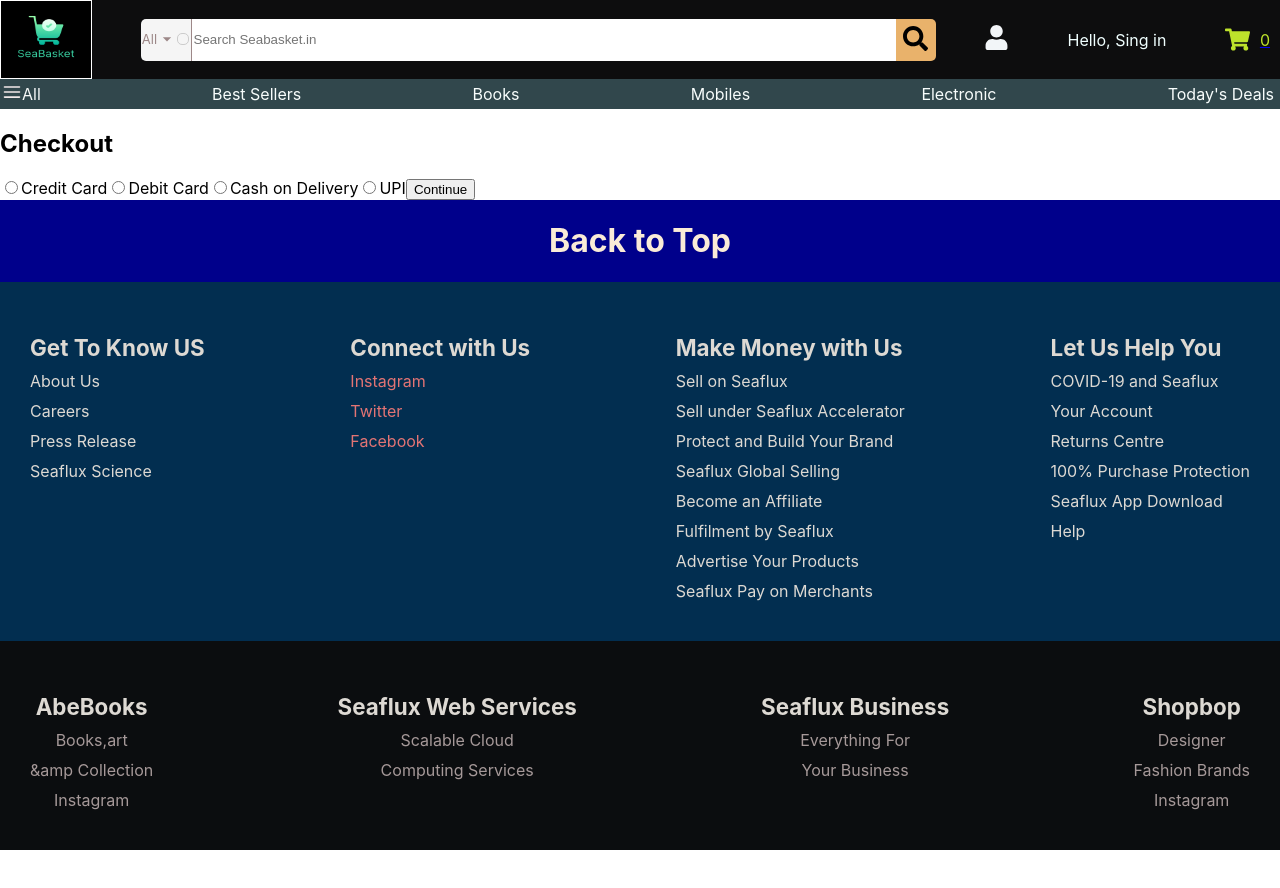
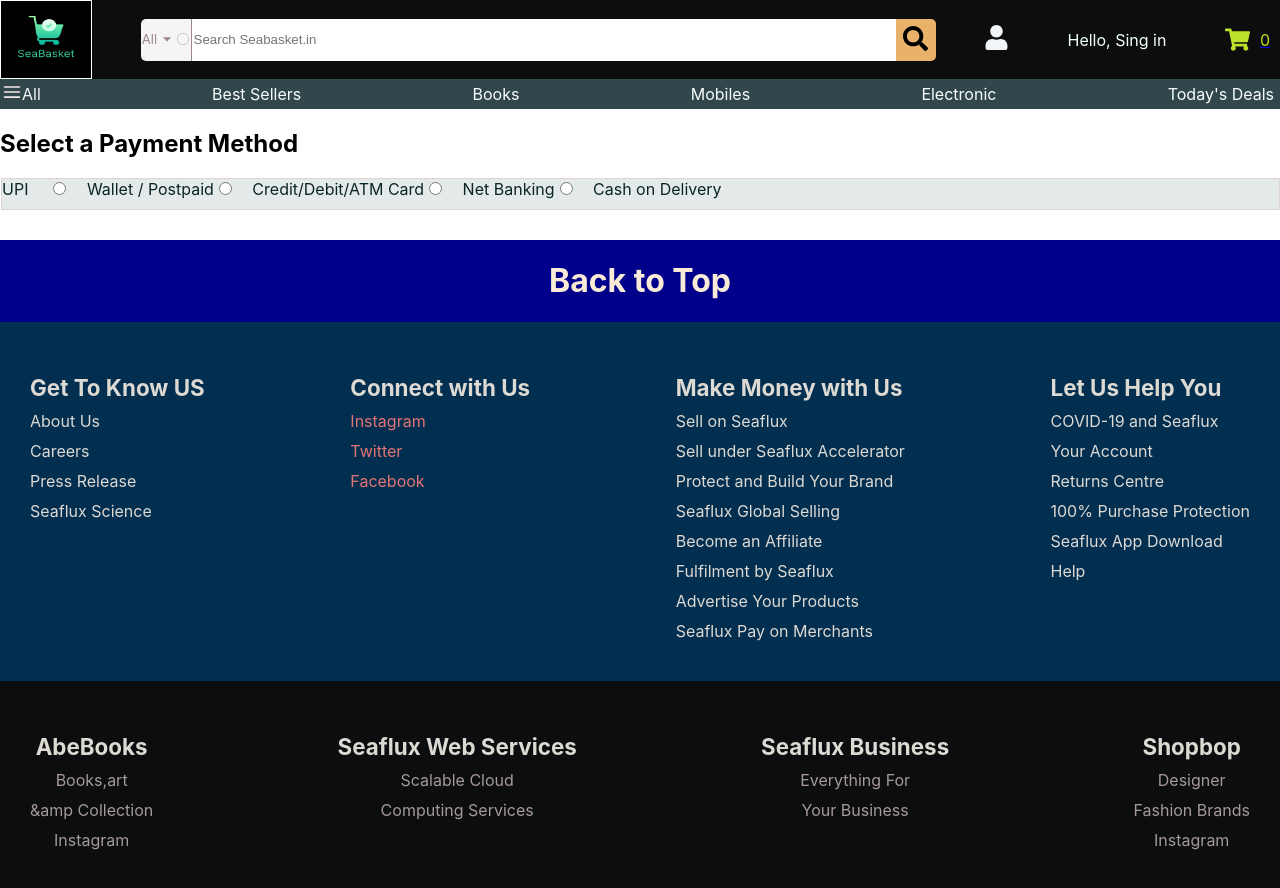
Before and after one commit to mukeshjamod/SeaBasket, a React (Create React App) app in the folder app/: page /payment in a window 1280 px wide. Before the commit the page ends 850 px from the top, so only its background shows below. Built offline with nearby package versions, Linux system fonts and the light colour scheme.

Commit message:
fix: export  checkout to payment

```diff
--- a/app/src/App.js
+++ b/app/src/App.js
@@ -7,7 +7,7 @@
 import Home from './pages/Home';
 import RootLayout from './pages/Root';
 import Checkout from './components/Cart/Checkout';
-import Payment from './components/Cart/Payment';
+import PaymentMethods from './components/Cart/Payment';
 import SingleProduct from './components/Product/SingleProduct';
 import Address from './components/Product/Address';
 import Profile from './components/Layout/Profile';
@@ -30,7 +30,7 @@
           <Route path='/login' element={<Login />} />
           <Route path='/checkout' element={<Checkout/>}>
             </Route>
-            <Route path='/payment' element={<Payment/>}/>
+            <Route path='/payment' element={<PaymentMethods/>}/>
             <Route path='/address' element={<Address/>}/>
             <Route path='/profile' element={<Profile/>}></Route>
 
--- a/app/src/components/Cart/Payment.js
+++ b/app/src/components/Cart/Payment.js
@@ -1,66 +1,44 @@
 import React, { useState } from 'react';
+import classes from './PaymentMethod.module.css';
 
-const Checkout = () => {
-  const [paymentOption, setPaymentOption] = useState('');
+function PaymentMethods() {
+  const [paymentMethod, setPaymentMethod] = useState('');
 
-  const handlePaymentOptionChange = (event) => {
-    setPaymentOption(event.target.value);
+  const handlePaymentChange = (event) => {
+    setPaymentMethod(event.target.value);
   };
 
-  const handleSubmit = (event) => {
-    event.preventDefault();
-    // Do something with selected payment option
-    console.log(paymentOption);
-  };
+  return (<section>
 
-  return (
-    <div>
-      <h2>Checkout</h2>
-      <form onSubmit={handleSubmit}>
-        <label>
-          <input
-            type="radio"
-            name="paymentOption"
-            value="Credit Card"
-            checked={paymentOption === 'Credit Card'}
-            onChange={handlePaymentOptionChange}
-          />
-          Credit Card
-        </label>
-        <label>
-          <input
-            type="radio"
-            name="paymentOption"
-            value="Debit Card"
-            checked={paymentOption === 'Debit Card'}
-            onChange={handlePaymentOptionChange}
-          />
-          Debit Card
-        </label>
-        <label>
-          <input
-            type="radio"
-            name="paymentOption"
-            value="Cash on Delivery"
-            checked={paymentOption === 'Cash on Delivery'}
-            onChange={handlePaymentOptionChange}
-          />
-          Cash on Delivery
-        </label>
-        <label>
-          <input
-            type="radio"
-            name="paymentOption"
-            value="UPI"
-            checked={paymentOption === 'UPI'}
-            onChange={handlePaymentOptionChange}
-          />
-          UPI
-        </label>
-        <button type="submit">Continue</button>
-      </form>
+
+
+      <h2>Select a Payment Method</h2>
+    <div className={classes.methods}>
+      <div className={classes.options}>
+        <div className={classes.option}>
+          <input type="radio" id="upi" name="payment" value="upi" checked={paymentMethod === 'upi'} onChange={handlePaymentChange} />
+          <label htmlFor="upi">UPI</label>
+        </div>
+        <div className={classes.wallet} >
+          <input type="radio" id="wallet" name="payment" value="wallet" checked={paymentMethod === 'wallet'} onChange={handlePaymentChange} />
+          <label htmlFor="wallet">Wallet / Postpaid</label>
+        </div>
+        <div className={classes.card}>
+          <input type="radio" id="card" name="payment" value="card" checked={paymentMethod === 'card'} onChange={handlePaymentChange} />
+          <label htmlFor="card">Credit/Debit/ATM Card</label>
+        </div>
+        <div className={classes.netbanking}>
+          <input type="radio" id="net-banking" name="payment" value="net-banking" checked={paymentMethod === 'net-banking'} onChange={handlePaymentChange} />
+          <label htmlFor="net-banking">Net Banking</label>
+        </div>
+        <div className={classes.cod}>
+          <input type="radio" id="cod" name="payment" value="cod" checked={paymentMethod === 'cod'} onChange={handlePaymentChange} />
+          <label htmlFor="cod">Cash on Delivery</label>
+        </div>
+      </div>
     </div>
+    </section>
   );
-};
+}
 
-export default Checkout;
+export default PaymentMethods;
--- /dev/null
+++ b/app/src/components/Cart/PaymentMethod.module.css
@@ -0,0 +1,69 @@
+.methods {
+    margin-bottom: 30px;
+    margin-left: 1px;
+    margin-top: 2px;
+    /* display: flex;
+    flex-flow: row; */
+    text-align: center;
+    color: rgb(10, 37, 37);
+    justify-content: first baseline;
+    border: 1px solid rgb(224, 211, 211);
+    background-color: rgb(228, 234, 234);
+  }
+
+  .h2 {
+    margin-bottom: 10px;
+  }
+
+  .options {
+    display: flex;
+    flex-wrap: wrap;
+  }
+
+  .option {
+    margin-right: 20px;
+    margin-bottom: 10px;
+  }
+
+  .option label {
+    cursor: pointer;
+  }
+
+  .option input[type="radio"] {
+    display: none;
+  }
+
+  .upi label:before {
+    content: "\f1c3";
+    font-family: "Font Awesome 5 Free";
+    font-weight: 900;
+    margin-right: 5px;
+  }
+
+  .wallet label:before {
+    content: "\f53d";
+    font-family: "Font Awesome 5 Free";
+    font-weight: 900;
+    margin-right: 5px;
+  }
+
+  .card label:before {
+    content: "\f09d";
+    font-family: "Font Awesome 5 Free";
+    font-weight: 900;
+    margin-right: 5px;
+  }
+
+  .netbanking label:before {
+    content: "\f19c";
+    font-family: "Font Awesome 5 Free";
+    font-weight: 900;
+    margin-right: 5px;
+  }
+
+  .cod label:before {
+    content: "\f0d6";
+    font-family: "Font Awesome 5 Free";
+    font-weight: 900;
+    margin-right: 5px;
+  }
```
Also changed, not shown: app/src/components/Cart/Subtotal.js (+0 -8 lines).
